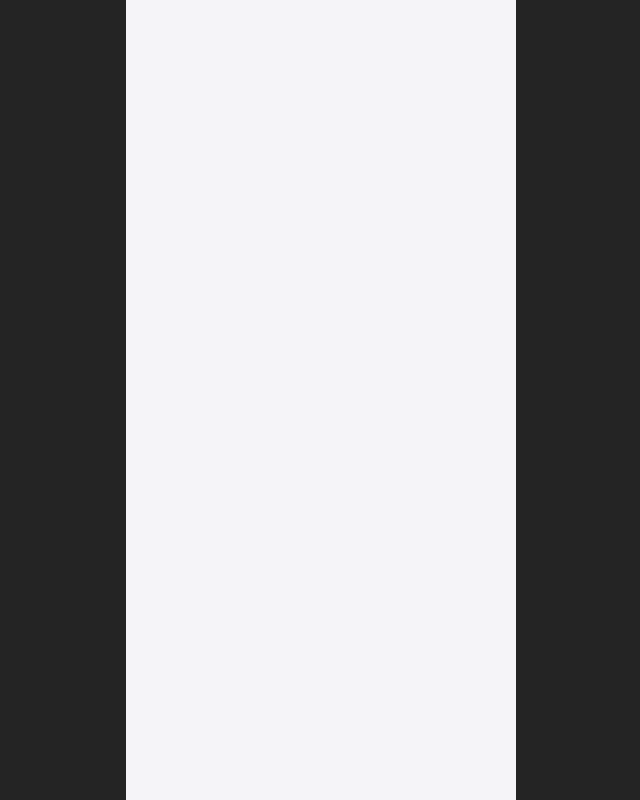
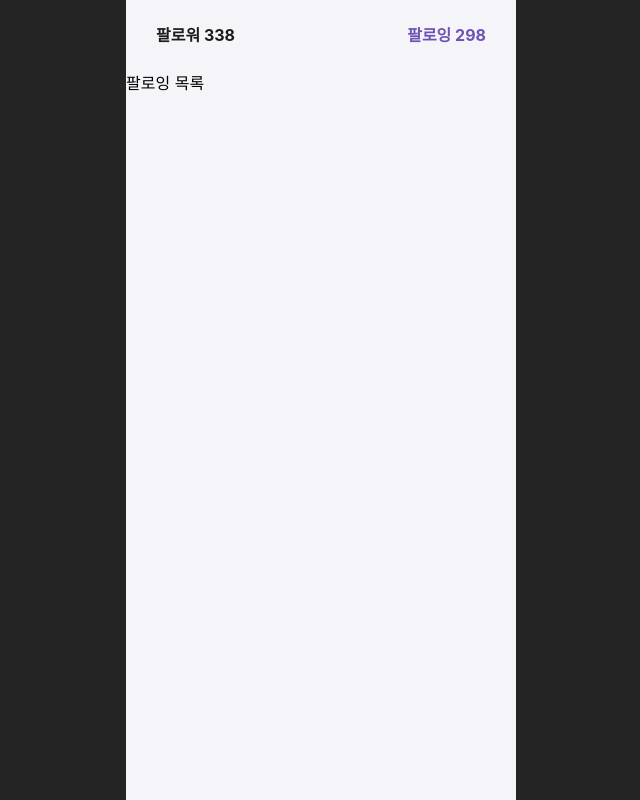
Before and after one commit to tjdwnsmm/decalcomanie, a React (Vite) app in the folder client/: page /follow-list in a window 1280 px wide. Before the commit this address had no page. Shown: the whole page, without its empty margins (319-959 px from the left). Built offline with nearby package versions, Linux system fonts and the light colour scheme; a web font is replaced by a local one.

Commit message:
[S09P12A708-255 #10] feat: 팔로워, 팔로잉 탭

```diff
--- /dev/null
+++ b/client/src/components/TabBar/FollowTab.tsx
@@ -0,0 +1,70 @@
+import React, { useState } from 'react';
+import styled from 'styled-components';
+
+// styled-components의 PolymorphicComponentProps 타입을 사용하여 props의 타입을 미리 지정
+interface TabProps {
+  active: boolean;
+  onClick?: () => void;
+}
+
+// FollowTab으로부터 넘어온 props에 대한 type 설정
+interface FollowTabProps {
+  setNowActive: (tab: 'followers' | 'following') => void;
+  followersCount: number;
+  followingCount: number;
+}
+
+const TabContainer = styled.div`
+  display: flex;
+  height: 50px;
+  line-height: 50px;
+  align-items: center;
+  justify-content: space-between;
+  padding: 10px 25px;
+`;
+
+const Tab = styled.div<TabProps>`
+  text-align: center;
+  padding: 0px 5px;
+  cursor: pointer;
+  color: ${(props) =>
+    props.active ? 'var(--primary-color)' : 'var(--black-color)'};
+  text-decoration: none;
+  font-size: 16px;
+  font-weight: 700;
+  &:hover {
+    color: var(--primary-color);
+  }
+`;
+
+const FollowTab = ({ setNowActive, followersCount, followingCount }: FollowTabProps) => {
+  // 초기값 임시 데이터 사용
+  const [activeTab, setActiveTab] = useState<'followers' | 'following'>(
+    'following',
+  );
+
+  // 탭을 클릭시
+  const handleTabClick = (tab: 'followers' | 'following') => {
+    setActiveTab(tab);
+    setNowActive(tab);
+  };
+
+  return (
+    <TabContainer>
+      <Tab
+        active={activeTab === 'followers'}
+        onClick={() => handleTabClick('followers')}
+      >
+        팔로워 {followersCount}
+      </Tab>
+      <Tab
+        active={activeTab === 'following'}
+        onClick={() => handleTabClick('following')}
+      >
+        팔로잉 {followingCount}
+      </Tab>
+    </TabContainer>
+  );
+};
+
+export default FollowTab;
--- /dev/null
+++ b/client/src/pages/MyPage/FollowList.tsx
@@ -0,0 +1,43 @@
+import React, { useState, useEffect } from 'react';
+import { Main } from '../../style';
+import FollowTab from '../../components/TabBar/FollowTab';
+
+const FollowersComponent = () => {
+  // 팔로워 목록을 렌더링하는 컴포넌트 구현
+  return <div>팔로워 목록</div>;
+};
+
+const FollowingComponent = () => {
+  // 팔로잉 목록을 렌더링하는 컴포넌트 구현
+  return <div>팔로잉 목록</div>;
+};
+
+const FollowList = () => {
+  // useEffect(() => {
+  //   // 비동기 로직을 구현
+  //   // 초기 활성화되는 탭이 무엇인지: 팔로워 눌러서 들어왔는지/ 팔로잉 눌러서 들어왔는지
+  //   // 팔로워, 팔로잉 수 가져오기
+  //   };
+  // };
+
+  // 임시 데이터 사용
+  const [activeTab, setActiveTab] = useState<'followers' | 'following'>(
+    'following',
+  );
+  const followersCount = 338;
+  const followingCount = 298;
+
+  return (
+    <Main>
+      <FollowTab
+        setNowActive={setActiveTab}
+        followersCount={followersCount}
+        followingCount={followingCount}
+      />
+      {activeTab === 'followers' && <FollowersComponent />}
+      {activeTab === 'following' && <FollowingComponent />}
+    </Main>
+  );
+};
+
+export default FollowList;
--- a/client/src/router/Router.tsx
+++ b/client/src/router/Router.tsx
@@ -6,6 +6,7 @@ import SearchMyPerfume from '../pages/SearchPage/SearchMyPerfume';
 import Post from '../pages/PostPages/Post';
 import PostDetail from '../pages/PostPage/PostDetail';
 import { MyDrawerPage } from '../pages/DrawerPage/MyDrawerPage';
+import FollowList from '../pages/MyPage/FollowList';
 
 export default function Router() {
   return (
@@ -18,6 +19,7 @@ export default function Router() {
         <Route path="/post" element={<Post />}></Route>
         <Route path="/post-detail" element={<PostDetail />}></Route>
         <Route path="/my-drawer" element={<MyDrawerPage />}></Route>
+        <Route path="/follow-list" element={<FollowList />}></Route>
       </Routes>
     </BrowserRouter>
   );
```
